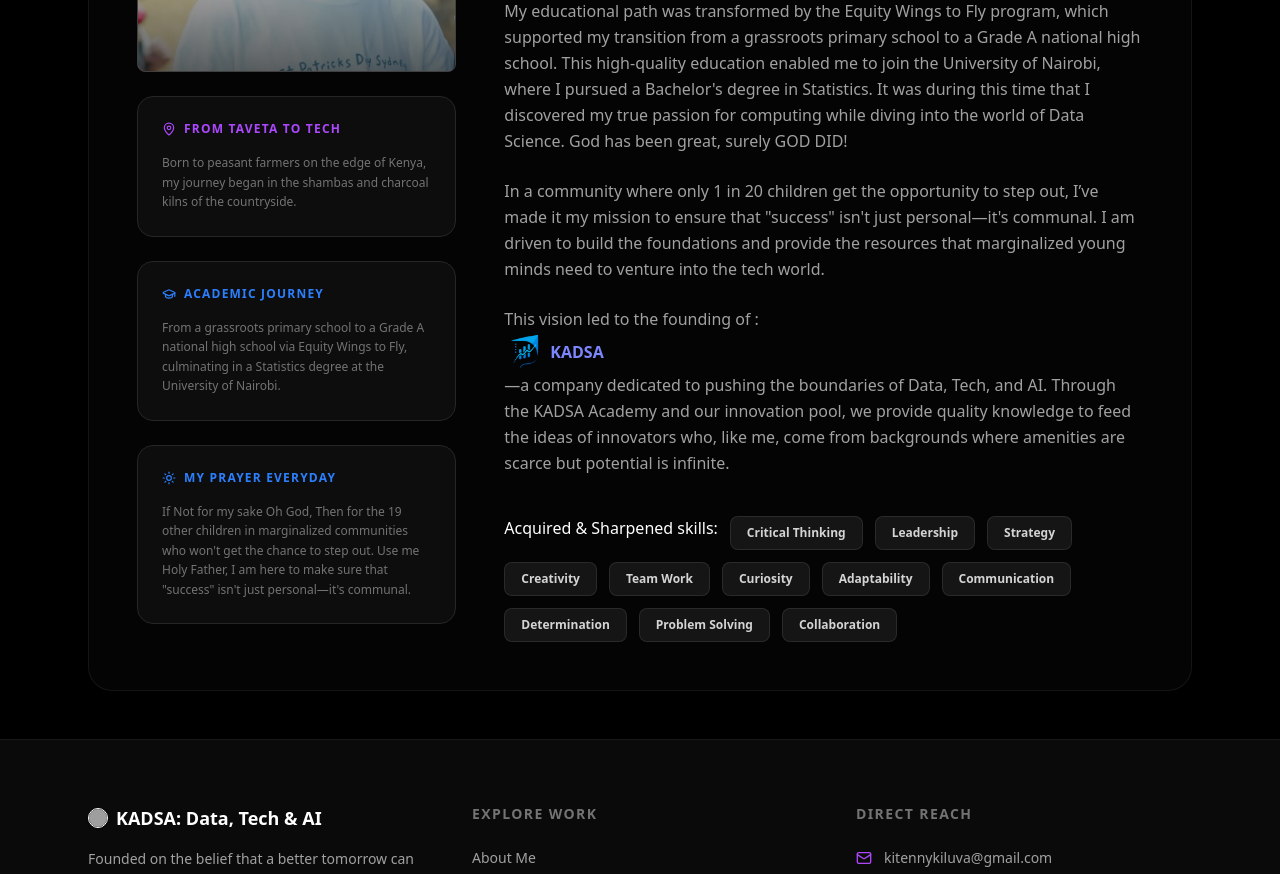
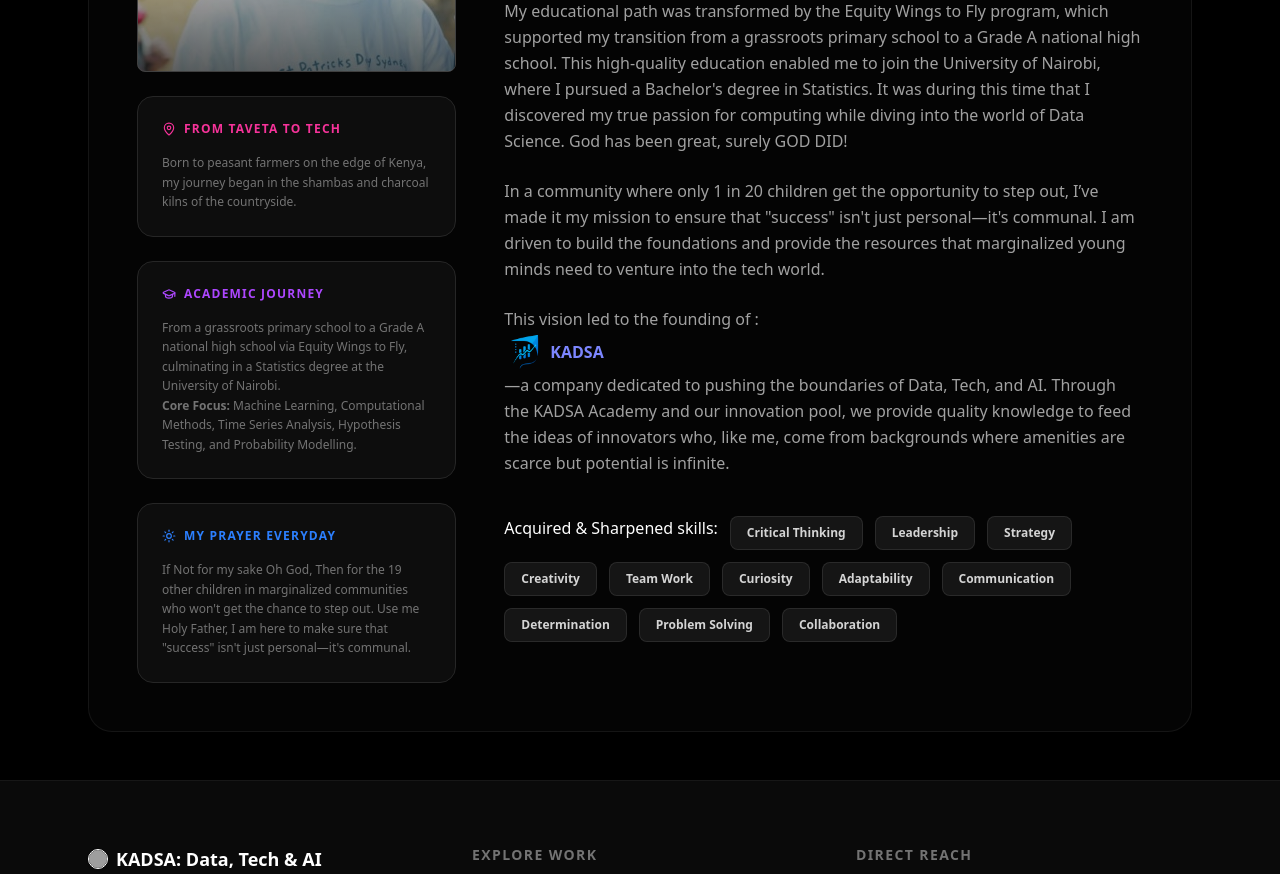
Before and after one commit to kiteluva/kitewebsite, a React (Vite) app in the folder kiluvas/: page / in a window 1280 px wide. Shown: the part 2100-2974 px from the top of the page. Built offline with nearby package versions, Linux system fonts and the light colour scheme; grey boxes are pictures that could not be loaded.

Commit message:
----------------------------------------------

```diff
--- a/kiluvas/src/App.tsx
+++ b/kiluvas/src/App.tsx
@@ -165,7 +165,7 @@
         <div className="w-full md:w-1/3 sticky top-24 space-y-6">
           <ProjectCardImage text="Creative" imageSrc="/images/about.jpg" height="h-72" />
           <div className="p-6 bg-neutral-900/50 rounded-2xl border border-neutral-800">
-             <h4 className="text-xs font-bold uppercase tracking-widest text-purple-500 mb-4 flex items-center gap-2">
+             <h4 className="text-xs font-bold uppercase tracking-widest text-pink-500 mb-4 flex items-center gap-2">
                 <MapPin size={14} /> From Taveta to Tech
              </h4>
              <p className="text-neutral-500 text-xs leading-relaxed">
@@ -173,11 +173,14 @@
              </p>
           </div>
           <div className="p-6 bg-neutral-900/50 rounded-2xl border border-neutral-800">
-             <h4 className="text-xs font-bold uppercase tracking-widest text-blue-500 mb-4 flex items-center gap-2">
+             <h4 className="text-xs font-bold uppercase tracking-widest text-purple-500 mb-4 flex items-center gap-2">
                 <GraduationCap size={14} /> Academic Journey
              </h4>
              <p className="text-neutral-500 text-xs leading-relaxed">
                 From a grassroots primary school to a Grade A national high school via Equity Wings to Fly, culminating in a Statistics degree at the University of Nairobi.
+             </p>
+             <p className="text-neutral-500 text-xs leading-relaxed">
+                <strong>Core Focus:</strong> Machine Learning, Computational Methods, Time Series Analysis, Hypothesis Testing, and Probability Modelling.
              </p>
           </div>
           <div className="p-6 bg-neutral-900/50 rounded-2xl border border-neutral-800">
```
